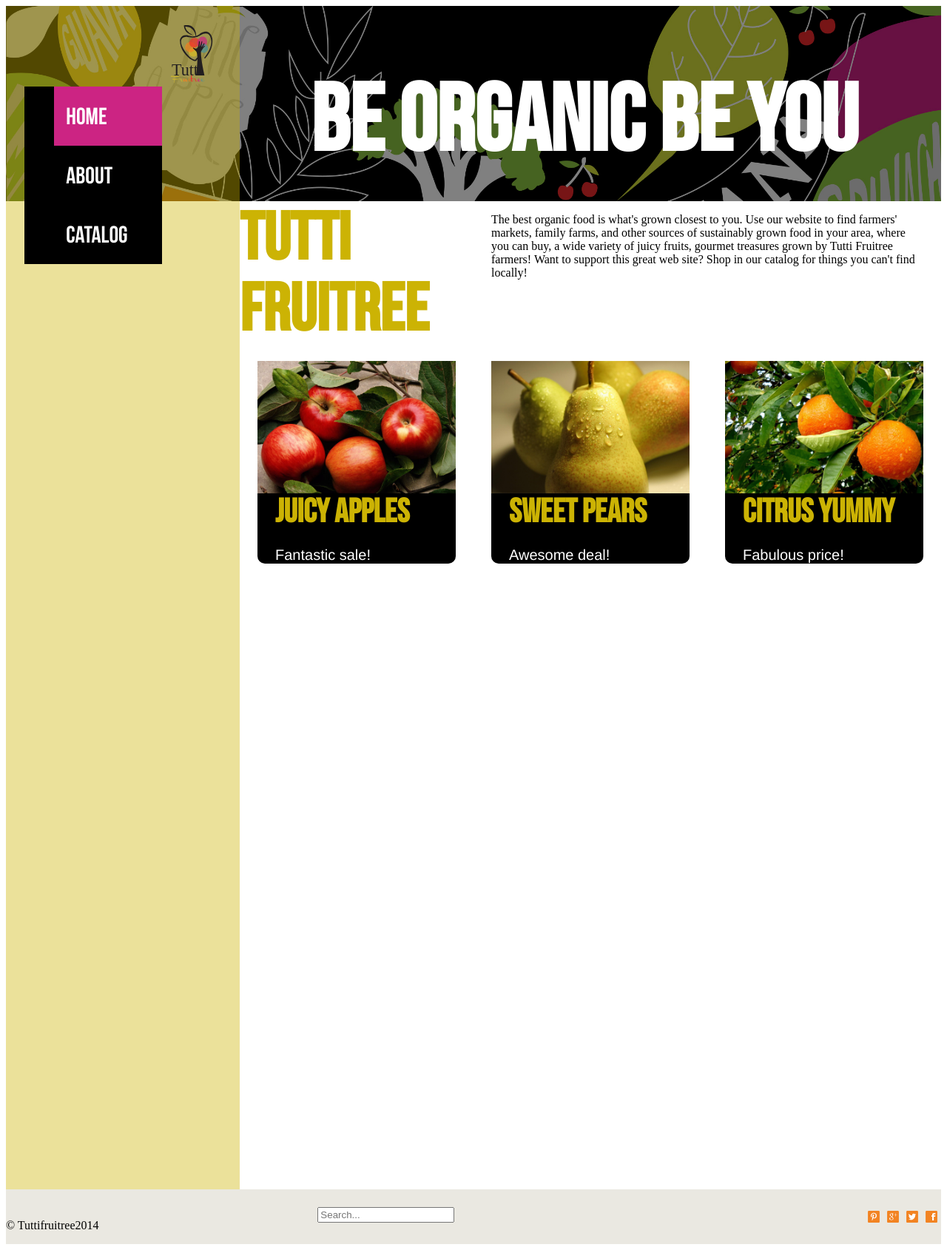
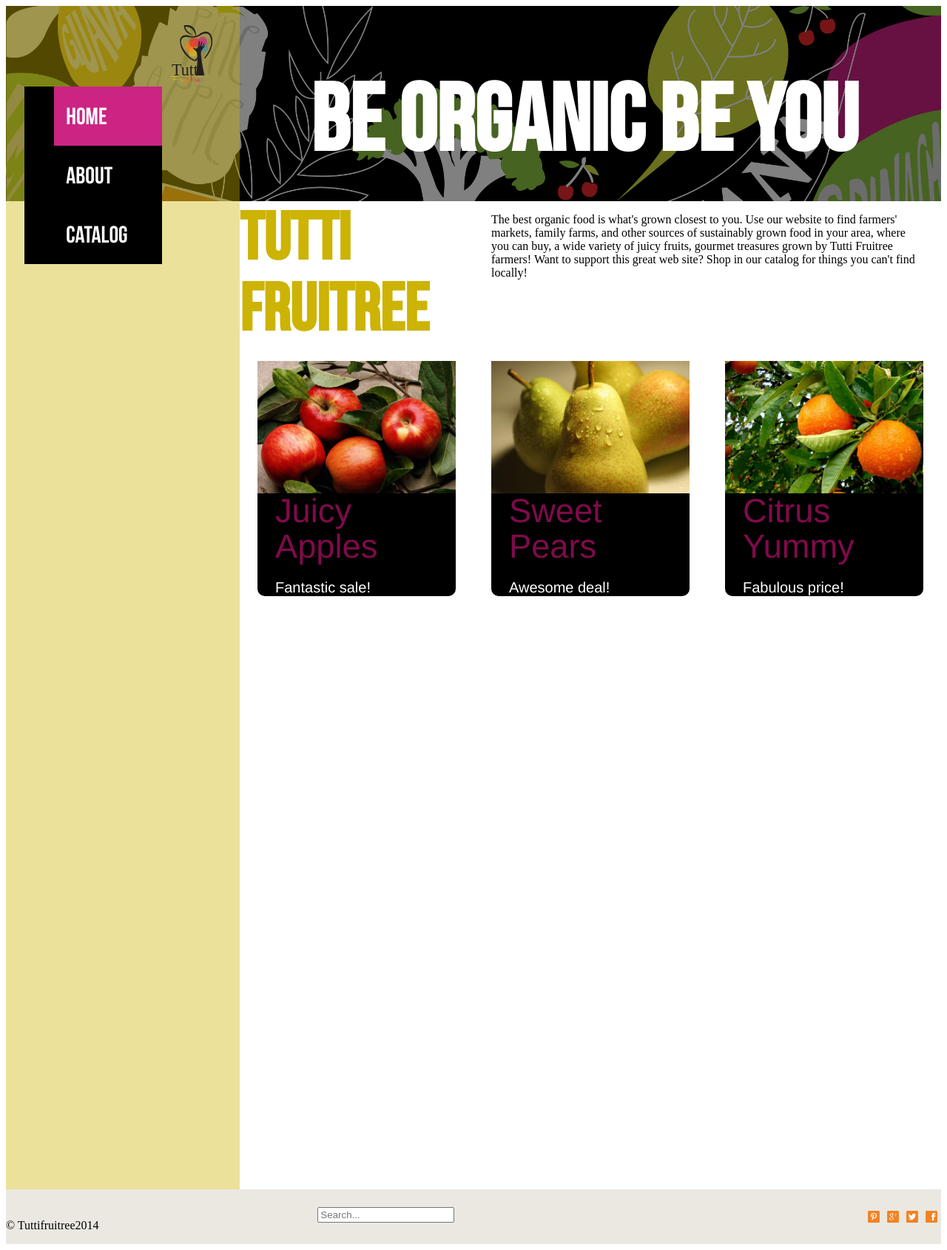
Before and after one commit to baci0008/ecommerce-website, a Jekyll site: the page built from index.html, in a window 1280 px wide. Shown: the whole page at 74% size. Built offline with Jekyll 4.4.1, drawn with Linux system fonts in a browser that asks for light colours; Markdown is read by kramdown in place of the engine named in the settings.

Commit message:
Added links to my promotions

```diff
--- a/_includes/promo-small.html
+++ b/_includes/promo-small.html
@@ -1,7 +1,7 @@
 <div class="promo-small">
 	<img class="img-flex" src="{{site.baseurl}}/images/{{include.image}}" alt="{{include.title}}">
 	<div class="gutter">
-		<h1 class="tera">{{include.title}}</h1>
+		<a href="#" h1 class="tera">{{include.title}}</h1></a>
 		<p>{{include.desc}}</p>
 	</div>
 </div>
```
